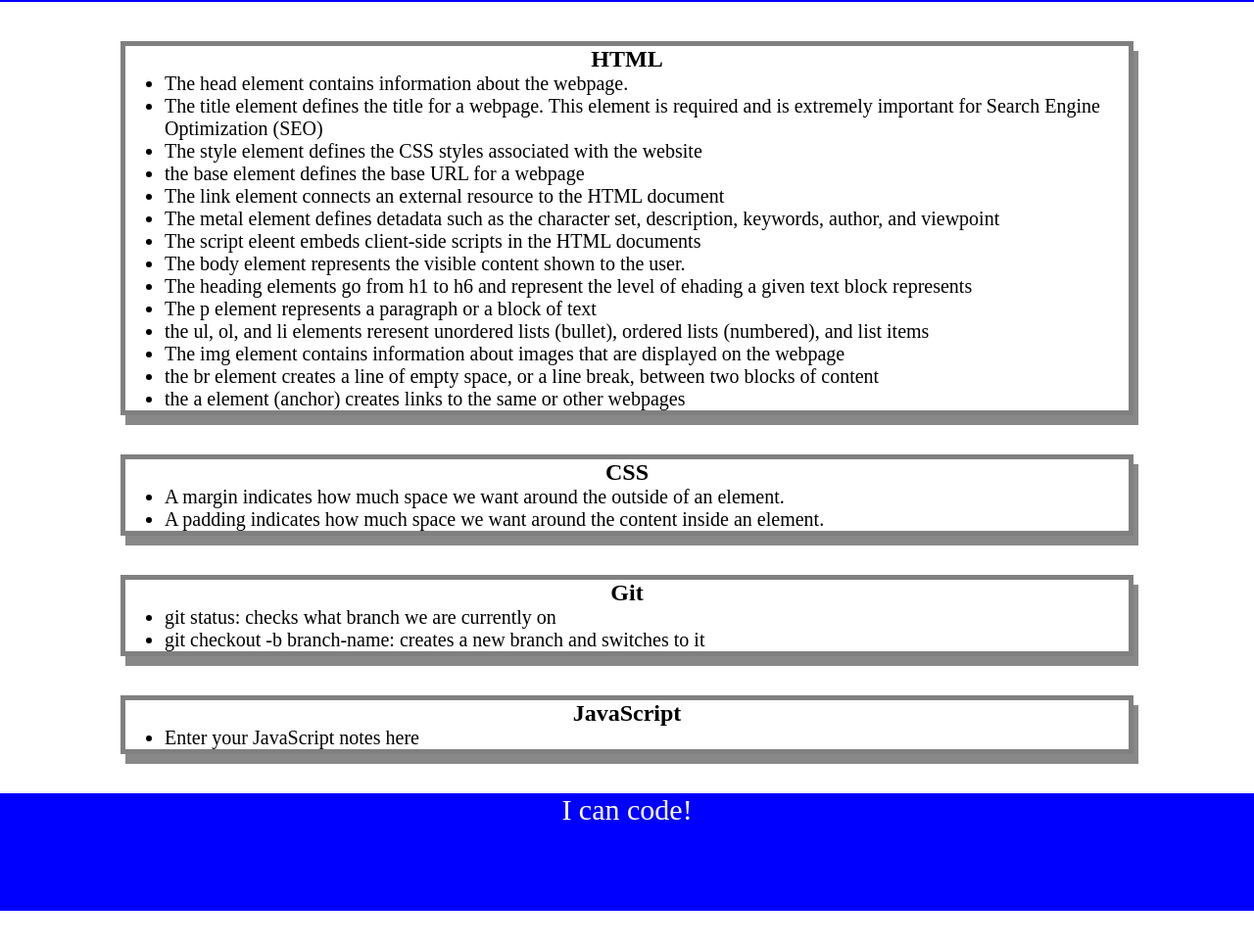
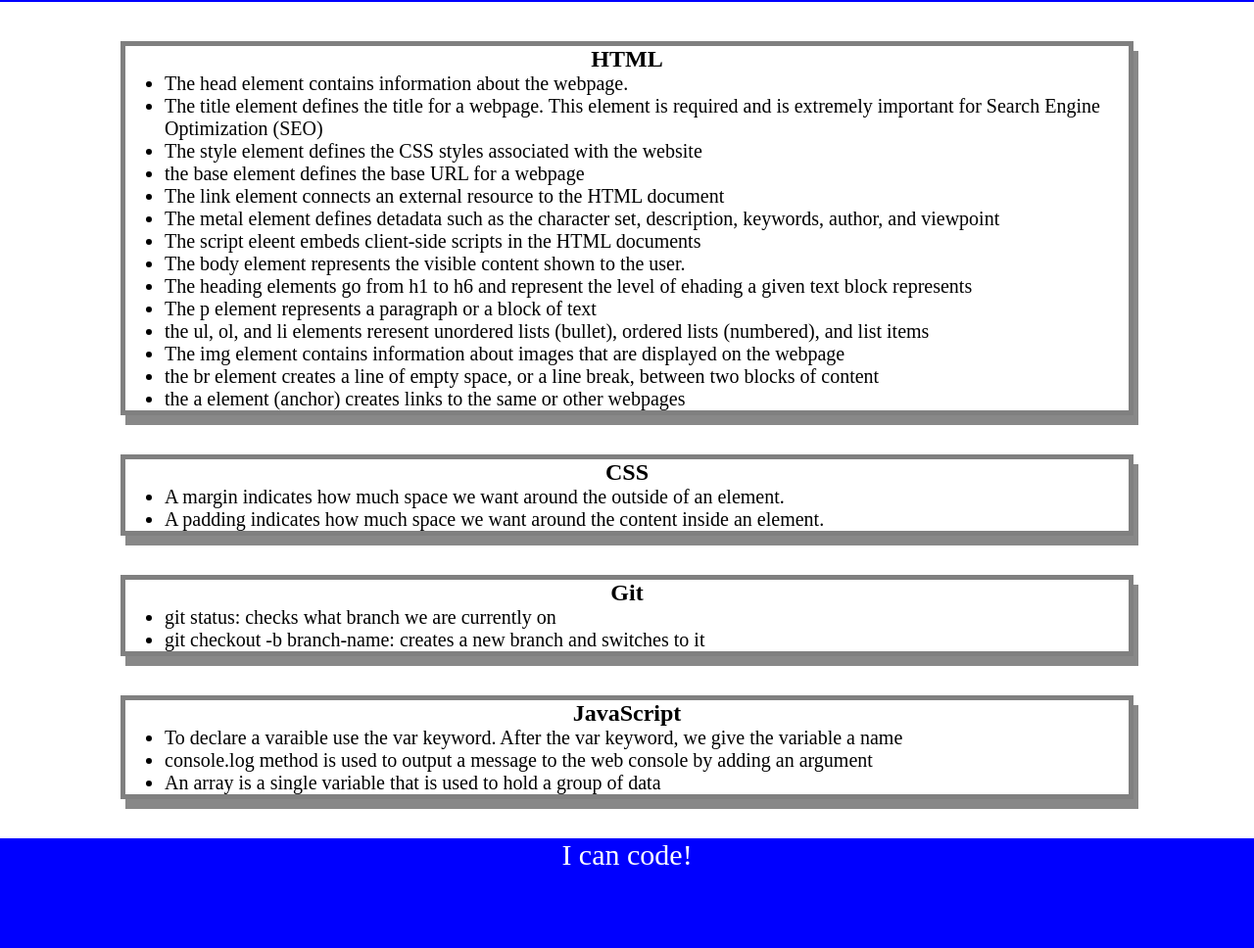
Before and after one commit to kendrameda/prework-study-guide, a plain HTML site: page index.html in a window 1280 px wide. Shown: the part 118-1086 px from the top of the page at 98% size. Before the commit the page ends 1048 px from the top, so only its background shows below. Drawn offline with Linux system fonts and the light colour scheme.

Commit message:
updated project README file

```diff
--- a/index.html
+++ b/index.html
@@ -53,7 +53,9 @@
       <section class="card" id="javascript-section">
         <h2>JavaScript</h2>
         <ul>
-          <li>Enter your JavaScript notes here</li>
+          <li>To declare a varaible use the var keyword. After the var keyword, we give the variable a name</li>
+          <li>console.log method is used to output a message to the web console by adding an argument</li>
+          <li>An array is a single variable that is used to hold a group of data</li>
         </ul>
       </section>
     </main>
```
